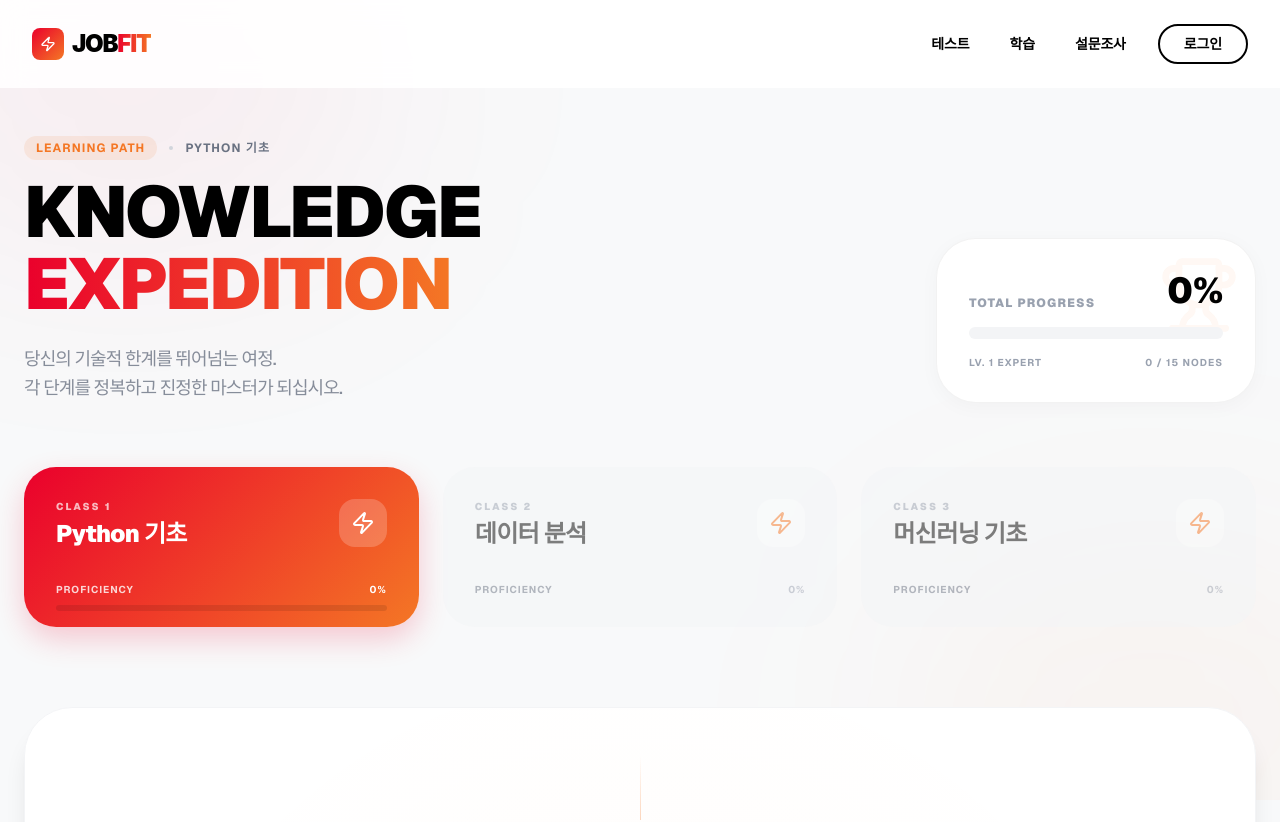
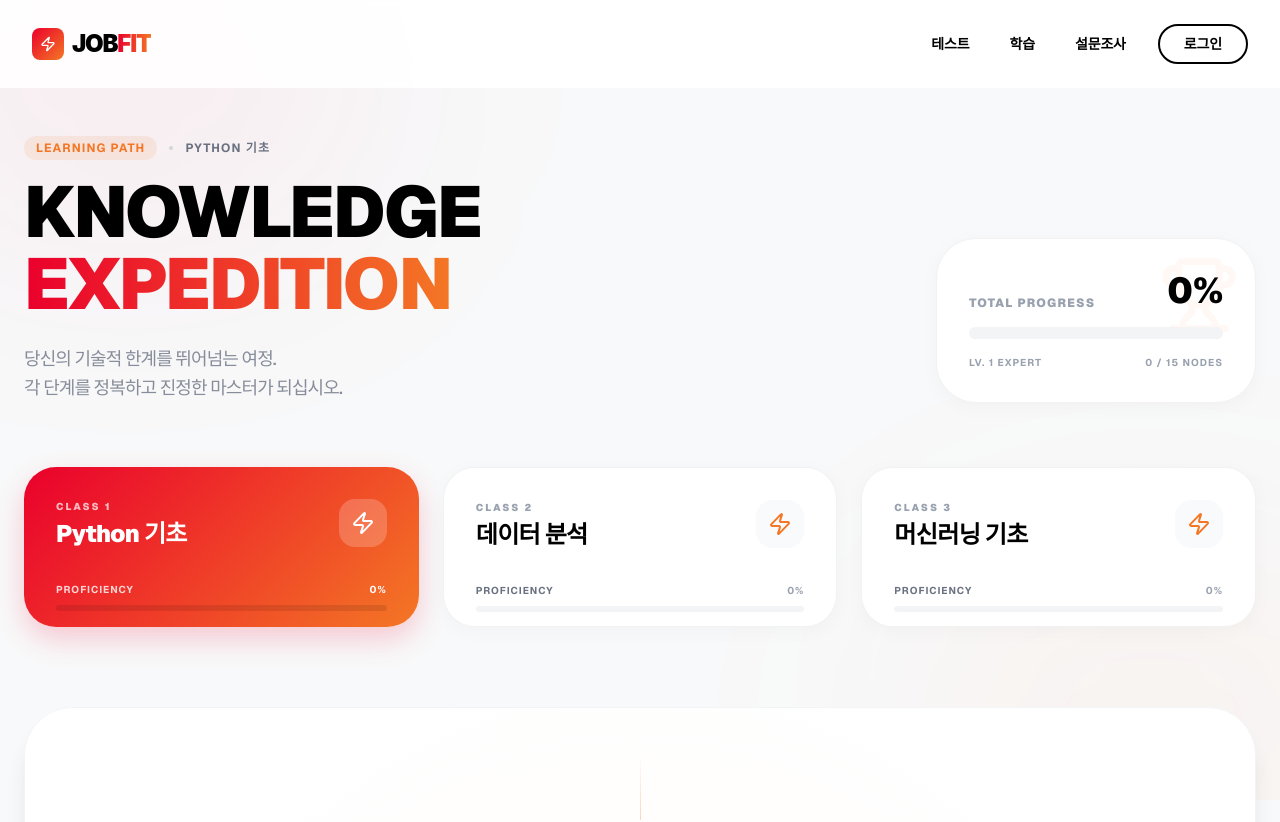
Before and after one commit to job-fit-organization/JobFit, a Next.js app: page /learning in a window 1280 px wide. Shown: the top 822 px of the page. Built offline with nearby package versions, Linux system fonts and the light colour scheme; a web font is replaced by a local one.

Commit message:
문제 항목 탭 활성화

```diff
--- a/src/app/learning/page.tsx
+++ b/src/app/learning/page.tsx
@@ -325,12 +325,10 @@ export default function PythonMasteryExplorer() {
                         return (
                             <button
                                 key={cat.id}
-                                onClick={() => isUnlocked && setCurrentStageId(cat.id)}
+                                onClick={() => setCurrentStageId(cat.id)}
                                 className={`relative group p-8 rounded-[2rem] transition-all duration-500 text-left overflow-hidden h-40 ${isActive
                                     ? 'bg-gradient-primary shadow-[0_12px_30px_rgba(234,0,44,0.2)]'
-                                    : isUnlocked
-                                        ? 'white-card'
-                                        : 'bg-gray-100 opacity-50 cursor-not-allowed border-none'
+                                    : 'white-card'
                                     }`}
                             >
                                 <div className="flex justify-between items-start mb-4">
@@ -350,12 +348,6 @@ export default function PythonMasteryExplorer() {
                                     label="Proficiency"
                                     isActive={isActive}
                                 />
-
-                                {!isUnlocked && (
-                                    <div className="absolute inset-0 bg-gray-50/60 backdrop-blur-[1px] flex items-center justify-center opacity-0 group-hover:opacity-100 transition-opacity">
-                                        <ZapOff className="text-gray-400 w-8 h-8" />
-                                    </div>
-                                )}
                             </button>
                         );
                     })}
```
